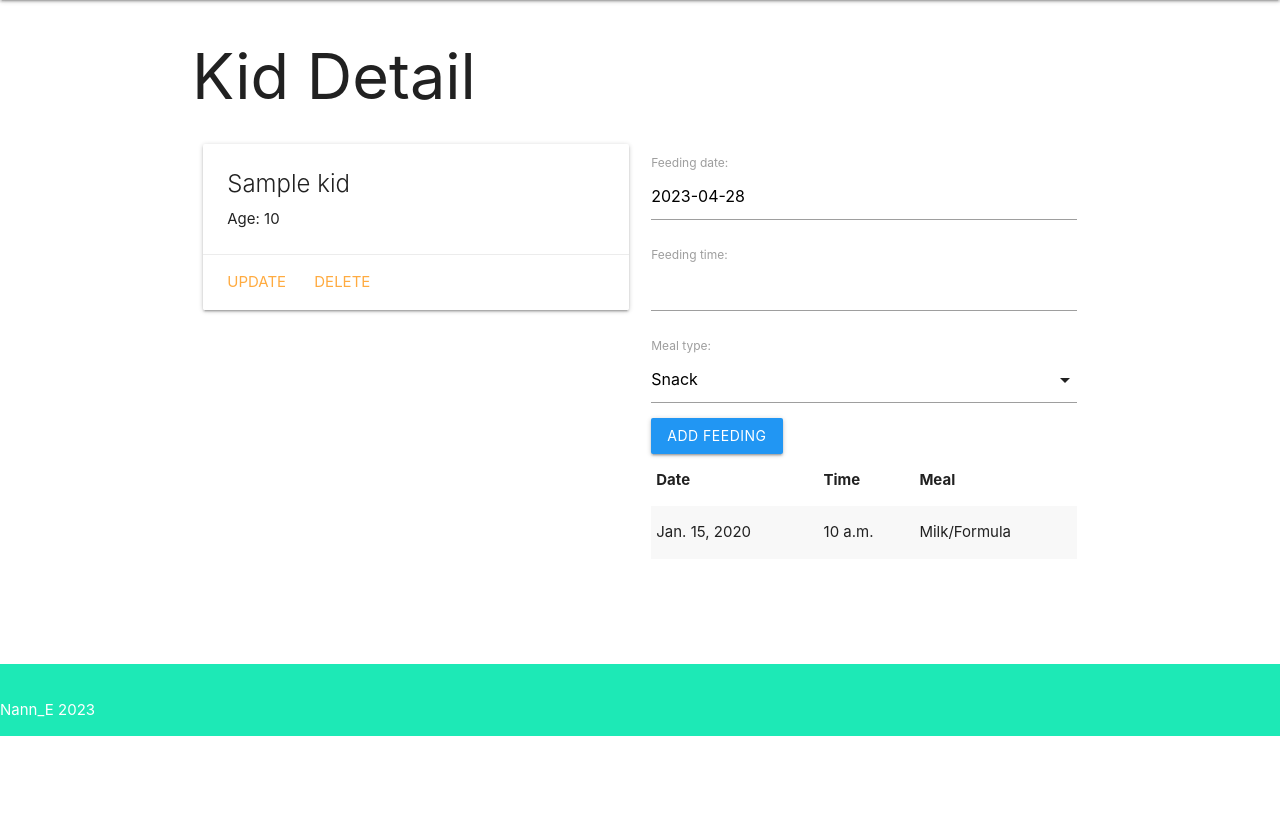
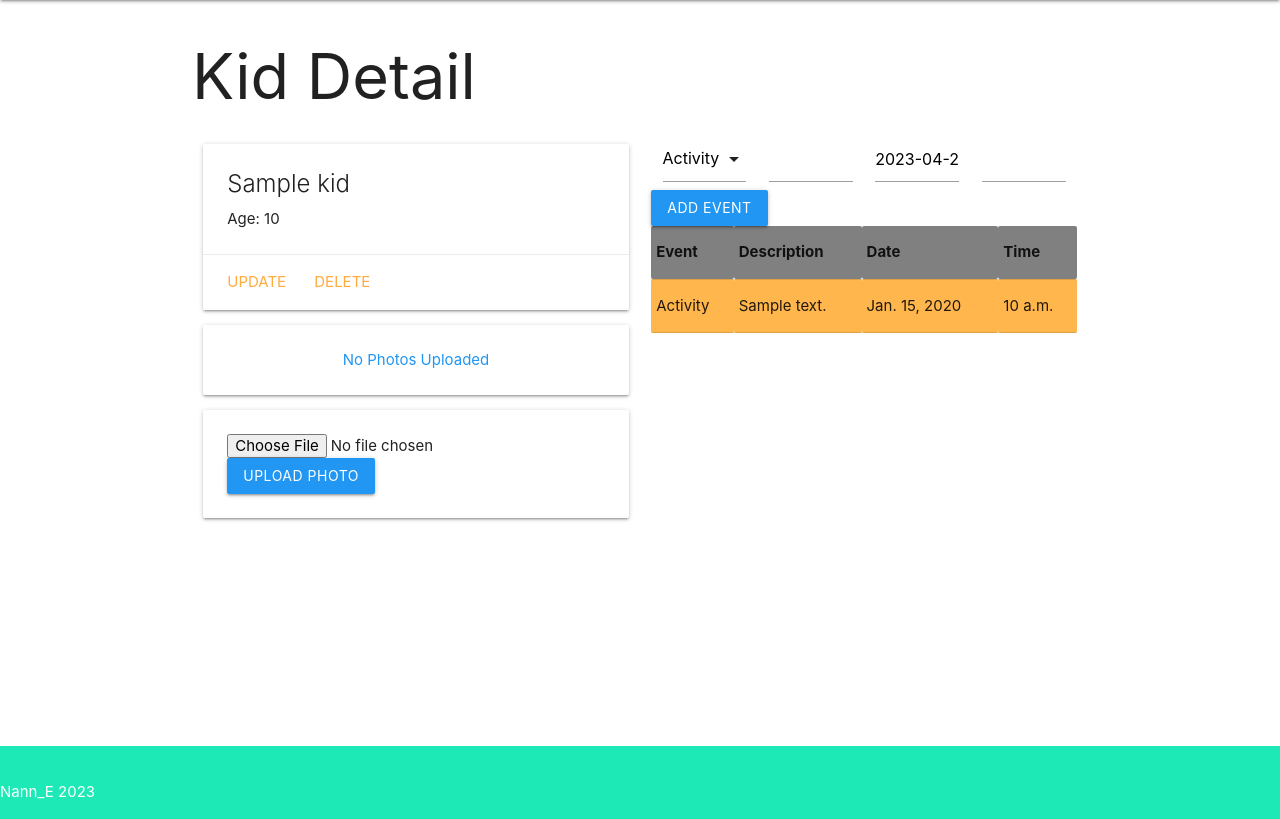
Before and after one commit to dition24/nann_e, a Django app: page /kids/1/ in a window 1280 px wide. Shown: the part 64-883 px from the top of the page. Before the commit the page ends 800 px from the top, so only its background shows below. Run offline with Django 4.2, Linux system fonts and the light colour scheme; a user stored in the database is signed in; tables that the repository leaves empty hold one stand-in row (values such as "Sample post").

Commit message:
adds photo upload

```diff
--- a/main_app/admin.py
+++ b/main_app/admin.py
@@ -2,6 +2,6 @@
 
 # Register your models here.
 
-from .models import Kid, Feeding
+from .models import Kid, Event, Photo
 
-admin.site.register([Kid, Feeding])
+admin.site.register([Kid, Event, Photo])
--- a/main_app/forms.py
+++ b/main_app/forms.py
@@ -1,7 +1,7 @@
 from django.forms import ModelForm
-from .models import Feeding
+from .models import Event
 
-class FeedingForm(ModelForm):
+class EventForm(ModelForm):
     class Meta:
-        model = Feeding
-        fields = ('date', 'time', 'meal')
+        model = Event
+        fields = ('event', 'description', 'date', 'time')
--- a/main_app/models.py
+++ b/main_app/models.py
@@ -14,23 +14,32 @@
     def get_absolute_url(self):
         return reverse('kid_detail', kwargs={'kid_id': self.id})
 
-class Feeding(models.Model):
-    MEALS = (
-        ('M', 'Milk/Formula'),
-        ('BF', 'Baby Food/Puree'),
-        ('B', 'Breakfast'),
-        ('L', 'Lunch'),
-        ('D', 'Dinner'),
-        ('S', 'Snack'),
+
+class Event(models.Model):
+    EVENTS = (
+        ('A', 'Activity'),
+        ('D', 'Diaper'),
+        ('F', 'Feeding'),
+        ('M', 'Medicine'),
+        ('N', 'Nap'),
+        ('S', 'Sick'),
     )
 
-    date = models.DateField('feeding date')
-    time = models.TimeField('feeding time')
-    meal = models.CharField(max_length=2, choices=MEALS, default=MEALS[5][0], verbose_name='meal type')
+    event = models.CharField(max_length=1, choices=EVENTS, default=EVENTS[0][0], verbose_name='event type')
+    description = models.CharField(max_length=250, verbose_name='event description')
+    date = models.DateField('event date')
+    time = models.TimeField('event time')
     kid = models.ForeignKey(Kid, on_delete=models.CASCADE)
 
     def __str__(self):
-        return f"{self.get_meal_display()} on {self.date}"
+        return f"{self.get_event_display()} on {self.date}"
 
     class Meta:
-        ordering = ('-date',)
+        ordering = ('-date', '-time',)
+
+class Photo(models.Model):
+    url = models.CharField(max_length=200)
+    kid = models.ForeignKey(Kid, on_delete=models.CASCADE)
+
+    def __str__(self):
+        return f"Photo for kid_id: {self.kid_id} @{self.url}"
--- a/main_app/templates/kids/detail.html
+++ b/main_app/templates/kids/detail.html
@@ -19,38 +19,98 @@
                 <a href="{% url 'kid_delete' kid.id %}">Delete</a>
             </div>
         </div>
+        {% for photo in cat.photo_set.all %}
+            <img src="{{ photo.url }}" alt="{{ kid.name }}" class="responsive-img card-panel">
+        {% empty %}
+            <div class="card-panel blue-text center-align">No Photos Uploaded</div>
+        {% endfor %}
+        <form
+            action="{% url 'add_photo' kid.id %}"
+            enctype="multipart/form-data"
+            method="POST"
+            class="card-panel"
+        >
+            {% csrf_token %}
+            <input type="file" name="photo-file">
+            <input class="btn blue" type="submit" value="Upload Photo">
+        </form>
     </div>
     <div class="col s6">
-        <form action="{% url 'add_feeding' kid.id %}" method="POST">
+        <form action="{% url 'add_event' kid.id %}" method="POST">
             {% csrf_token %}
-            {{ feeding_form.as_p }}
-            <input type="submit" value="Add Feeding" class="btn blue">
+            {% for field in event_form %}
+                <div class="col s3">
+                    {{ field }}
+                </div>
+            {% endfor %}
+            <input type="submit" value="Add Event" class="btn blue">
         </form>
-        <table class="striped">
-            <thead>
+        <div style="width: 100%; height: 500px; overflow-y: scroll;">
+            <table>
+                <thead style="background-color: gray;">
                     <tr>
+                        <th>Event</th>
+                        <th>Description</th>
                         <th>Date</th>
                         <th>Time</th>
-                    <th>Meal</th>
                     </tr>
                 </thead>
                 <tbody>
-                {% for feeding in kid.feeding_set.all %}
-                    <tr>
-                        <td>{{ feeding.date }}</td>
-                        <td>{{ feeding.time }}</td>
-                        <td>{{ feeding.get_meal_display }}</td>
+                    {% for event in kid.event_set.all %}
+                        {% if event.get_event_display == 'Activity' %}
+                            <tr class="orange lighten-2 text">
+                                <td>{{ event.get_event_display }}</td>
+                                <td>{{ event.description }}</td>
+                                <td>{{ event.date }}</td>
+                                <td>{{ event.time }}</td>
                             </tr>
+                        {% elif event.get_event_display == 'Diaper' %}
+                            <tr class="yellow lighten-2 text">
+                                <td>{{ event.get_event_display }}</td>
+                                <td>{{ event.description }}</td>
+                                <td>{{ event.date }}</td>
+                                <td>{{ event.time }}</td>
+                            </tr>
+                        {% elif event.get_event_display == 'Feeding' %}
+                            <tr class="green lighten-2 text">
+                                <td>{{ event.get_event_display }}</td>
+                                <td>{{ event.description }}</td>
+                                <td>{{ event.date }}</td>
+                                <td>{{ event.time }}</td>
+                            </tr>
+                        {% elif event.get_event_display == 'Medicine' %}
+                            <tr class="purple lighten-2 text">
+                                <td>{{ event.get_event_display }}</td>
+                                <td>{{ event.description }}</td>
+                                <td>{{ event.date }}</td>
+                                <td>{{ event.time }}</td>
+                            </tr>
+                        {% elif event.get_event_display == 'Nap' %}
+                            <tr class="blue lighten-2 text">
+                                <td>{{ event.get_event_display }}</td>
+                                <td>{{ event.description }}</td>
+                                <td>{{ event.date }}</td>
+                                <td>{{ event.time }}</td>
+                            </tr>
+                        {% elif event.get_event_display == 'Sick' %}
+                            <tr class="red lighten-2 text">
+                                <td>{{ event.get_event_display }}</td>
+                                <td>{{ event.description }}</td>
+                                <td>{{ event.date }}</td>
+                                <td>{{ event.time }}</td>
+                            </tr>
+                        {% endif %}
                     {% endfor %}
                 </tbody>
             </table>
+        </div>
     </div>
 </div>
 
 <script>
     const datePickerEl = document.getElementById('id_date');
     const timePickerEl = document.getElementById('id_time');
-    const formSelectEl = document.getElementById('id_meal');
+    const formSelectEl = document.getElementById('id_event');
 
     M.Datepicker.init(datePickerEl, {
         format: 'yyyy-mm-dd',
@@ -61,7 +121,7 @@
 
     M.Timepicker.init(timePickerEl, {
         defaultTime: 'now',
-        twelveHour: true,
+        twelveHour: false,
         autoClose: true
     });
 
--- a/main_app/urls.py
+++ b/main_app/urls.py
@@ -10,7 +10,8 @@
     path('kids/create/', views.KidCreate.as_view(), name='kid_create'),
     path('kids/<int:pk>/update', views.KidUpdate.as_view(), name='kid_update'),
     path('kids/<int:pk>/delete/', views.KidDelete.as_view(), name='kid_delete'),
-    path('kids/<int:kid_id>/add_feeding/', views.add_feeding, name='add_feeding'),
+    path('kids/<int:kid_id>/add_event/', views.add_event, name='add_event'),
+    path('kids/<int:kid_id>/add_photo/', views.add_photo, name='add_photo'),
 
     path('accounts/signup/', views.signup, name='signup')
 ]
--- a/main_app/views.py
+++ b/main_app/views.py
@@ -1,11 +1,16 @@
 from django.shortcuts import render, redirect
-from .models import Kid
-from .forms import FeedingForm
+from .models import Kid, Photo
+from .forms import EventForm
 from django.views.generic.edit import CreateView, UpdateView, DeleteView
 from django.contrib.auth import login
 from django.contrib.auth.forms import UserCreationForm
 from django.contrib.auth.mixins import LoginRequiredMixin
 from django.contrib.auth.decorators import login_required
+import uuid
+import boto3
+
+S3_BASE_URL = 'https://s3.us-east-2.amazonaws.com'
+BUCKET = 'nann-e'
 
 # Create your views here.
 def home(request):
@@ -22,19 +27,19 @@
 @login_required
 def kid_detail(request, kid_id):
     kid = Kid.objects.get(id=kid_id)
-    feeding_form = FeedingForm()
+    event_form = EventForm()
     return render(request, 'kids/detail.html', {
         'kid': kid,
-        'feeding_form': feeding_form,
+        'event_form': event_form,
     })
 
 @login_required
-def add_feeding(request, kid_id):
-    form = FeedingForm(request.POST)
+def add_event(request, kid_id):
+    form = EventForm(request.POST)
     if form.is_valid():
-        new_feeding = form.save(commit=False)
-        new_feeding.kid_id = kid_id
-        new_feeding.save()
+        new_event = form.save(commit=False)
+        new_event.kid_id = kid_id
+        new_event.save()
     else:
         print(form.errors)
     return redirect('kid_detail', kid_id=kid_id)
@@ -52,6 +57,20 @@
     form = UserCreationForm()
     context = {'form': form, 'error_message': error_message}
     return render(request, 'registration/signup.html', context)
+
+def add_photo(request, kid_id):
+    photo_file = request.FILES.get('photo-file', None)
+    if photo_file:
+        s3 = boto3.client('s3')
+        key = uuid.uuid4().hex[:6] + photo_file.name[photo_file.name.rfind('.'):]
+        try:
+            s3.upload_fileobj(photo_file, BUCKET, key)
+            url = f"{S3_BASE_URL}{BUCKET}/{key}"
+            photo = Photo(url=url, kid_id=kid_id)
+            photo.save()
+        except:
+            print('An error occurred uploading file to S3')
+    return redirect('detail', kid_id=kid_id)
 
 class KidCreate(LoginRequiredMixin, CreateView):
     model = Kid
```
Also changed, not shown: main_app/migrations/0006_event_delete_feeding.py (added), main_app/migrations/0007_alter_event_event.py (added), main_app/migrations/0008_alter_event_options.py (added), main_app/migrations/0009_alter_event_options.py (added), main_app/migrations/0010_alter_event_options.py (added), main_app/migrations/0011_photo.py (added). Lines whose indentation alone changed are shown as unchanged.
